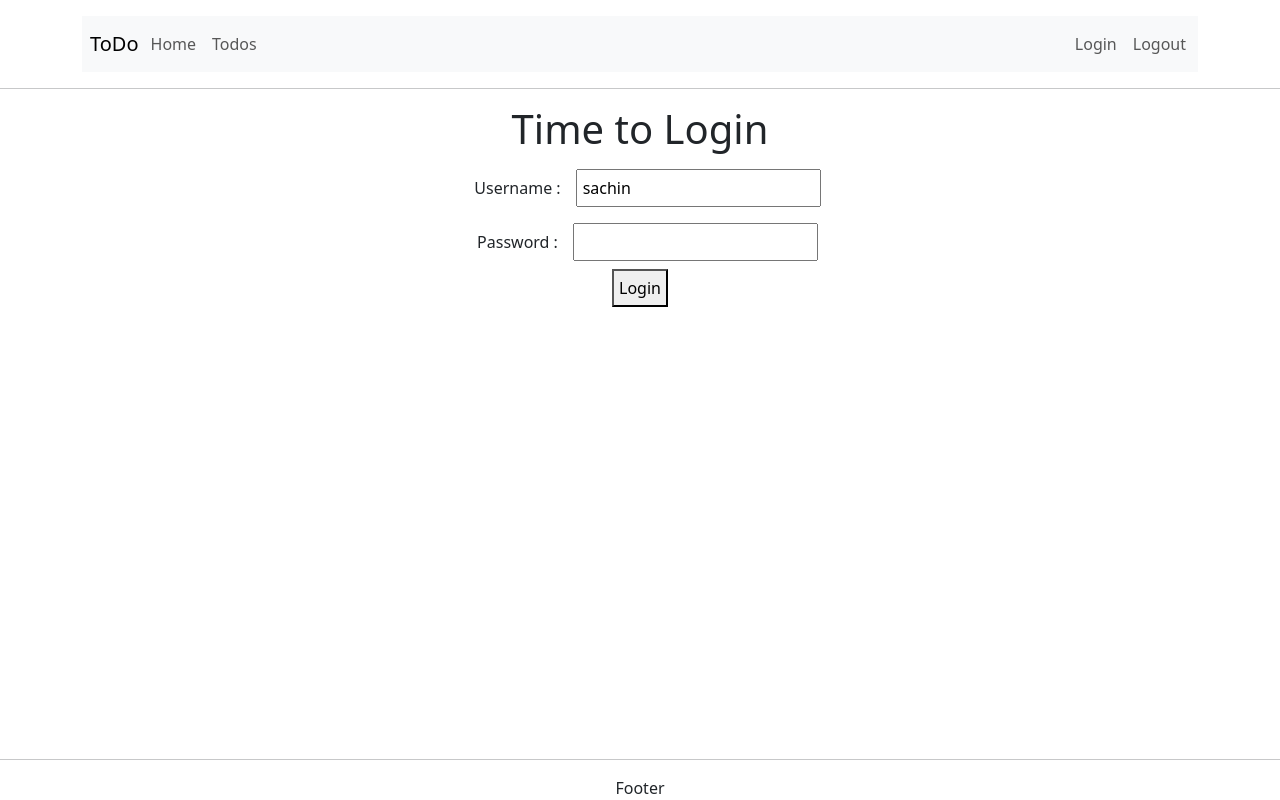
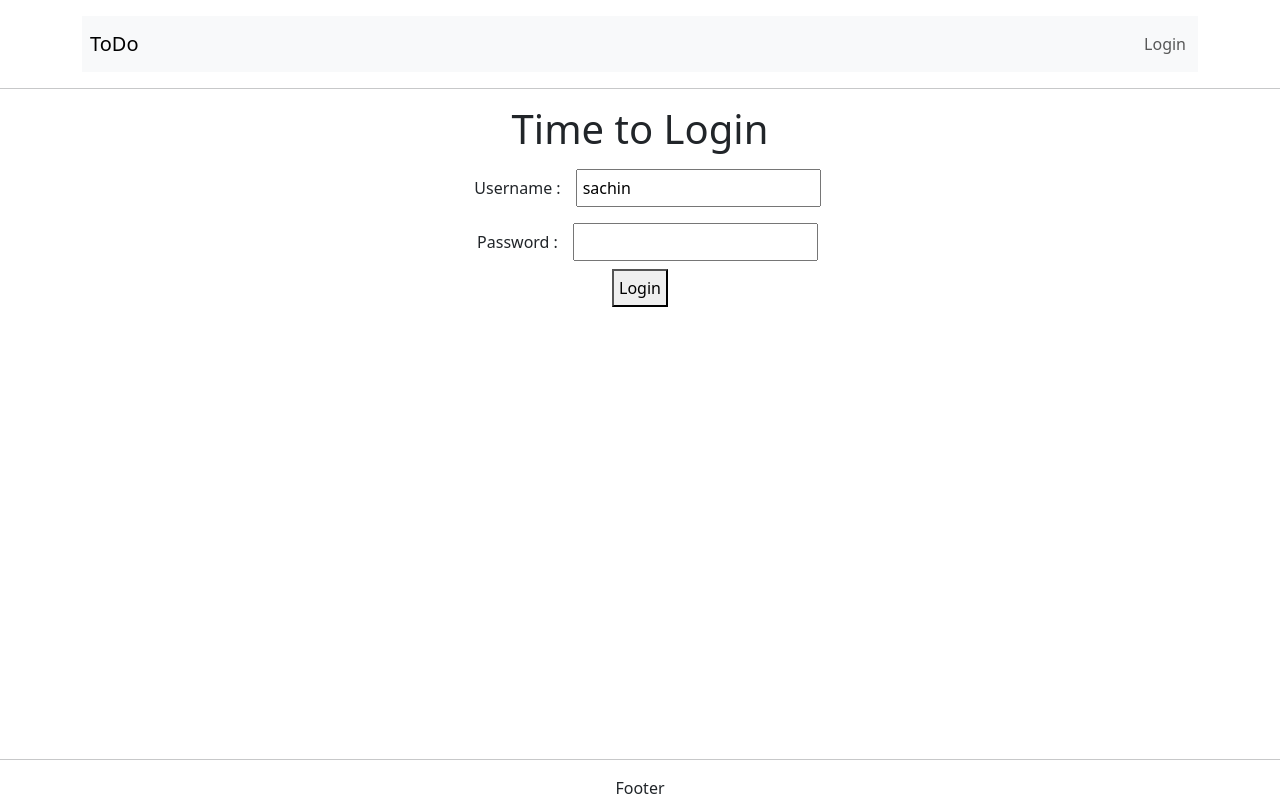
Before and after one commit to sachinseengh/Todo-App, a React (Create React App) app: page / in a window 1280 px wide. Built offline with nearby package versions, Linux system fonts and the light colour scheme.

Commit message:
createContext and use Context learned

```diff
--- a/src/Components/ToDoApp/HeaderComponent.jsx
+++ b/src/Components/ToDoApp/HeaderComponent.jsx
@@ -1,19 +1,27 @@
-export default function HeaderComponent(){
-    return(
+import { useContext } from 'react'
+import { useAuth } from './security/AuthContext'
+import { Link } from 'react-router-dom';
+
+export default function HeaderComponent() {
+
+    const authContext = useAuth();
+    const authenticated = authContext.isAuthenticated;
+
+
+    return (
         <>
             <div className="container my-3">
-        <nav class="navbar navbar-expand-md navbar-light bg-light mb-3 p-1">
-
-            <a class="navbar-brand m-1" href="/">ToDo</a>
-            <div class="collapse navbar-collapse">
-                <ul class="navbar-nav">
-                    <li class="nav-item"><a class="nav-link" href="/">Home</a></li>
-                    <li class="nav-item"><a class="nav-link" href="/todos">Todos</a></li>
+                <nav className="navbar navbar-expand-md navbar-light bg-light mb-3 p-1">
+                    <Link className="navbar-brand m-1" to="/">ToDo</Link>
+                    <div className="collapse navbar-collapse">
+                        <ul className="navbar-nav">
+                            {authenticated && <li className="nav-item"><Link className="nav-link" to="/">Home</Link></li>}
+                            {authenticated && <li className="nav-item"><Link className="nav-link" to="/todos">Todos</Link></li>}
                         </ul>
                     </div>
-            <ul class="navbar-nav">
-            <li class="nav-item"><a class="nav-link" href="/login">Login</a></li>
-                <li class="nav-item"><a class="nav-link" href="/logout">Logout</a></li>
+                    <ul className="navbar-nav">
+                        {!authenticated && <li className="nav-item"><Link className="nav-link" to="/login">Login</Link></li>}
+                        {authenticated && <li className="nav-item"><Link className="nav-link" to="/logout">Logout</Link></li>}
                     </ul>
                 </nav>
             </div>
--- a/src/Components/ToDoApp/LoginComponent.jsx
+++ b/src/Components/ToDoApp/LoginComponent.jsx
@@ -1,12 +1,18 @@
 import {BrowserRouter,Link,Route,Routes,useNavigate,useParams} from 'react-router-dom'
 import { useState } from 'react'
+import { useAuth } from './security/AuthContext';
 
 export default function LoginComponent(){
     const [username,setUsername] = useState("sachin");
     const [password,setPassword] = useState("");
 
-    const [success,setSuccess] = useState(false);
+
     const [error,setError] = useState(false);
+
+
+    const authContext = useAuth();
+
+
 
     function handleUsername(event){
         setUsername(event.target.value);
@@ -19,13 +25,13 @@ export default function LoginComponent(){
     function authenticate(){
     if(username === "sachin" && password === "singh"){
 
-            setSuccess(true);
             setError(false);
             navigate(`/welcome/${username}`);
+            authContext.setAuthenticated(true);
     }else{
+        setError(true);
 
-        setError(true);
-        setSuccess(false);
+        authContext.setAuthenticated(false);
     }
     }
 
@@ -35,7 +41,7 @@ export default function LoginComponent(){
             <div className="LoginComponent">
                 <div className="LoginForm">
                     <h1>Time to Login</h1>
-       {success &&   <div className="successMsg">SuccessFully Authenticated</div>}
+
        {error && <div className="errorMsg">Incorrect Credentials</div>}
                     <div className="username">
                         <label htmlFor="username">Username : </label>
--- a/src/Components/ToDoApp/LogoutComponent.jsx
+++ b/src/Components/ToDoApp/LogoutComponent.jsx
@@ -1,7 +1,15 @@
+import { useAuth } from "./security/AuthContext"
+
 export default function LogoutComponent(){
+
+    const authContext = useAuth();
+
     return(
         <>
         <h1>You are logged Out !</h1>
+        {
+            authContext.setAuthenticated(false)
+        }
         </>
     )
 }
--- /dev/null
+++ b/src/Components/ToDoApp/security/AuthContext.jsx
@@ -0,0 +1,23 @@
+import { createContext, useContext, useState } from "react";
+
+
+// 1.create a context
+export const AuthContext = createContext();
+
+export const useAuth = ()=>useContext(AuthContext);
+
+
+//2.share the created context with other component
+export default function AuthProvider({children}){
+
+
+    //3.put the state in context
+    const [number,setNumber] = useState(100);
+
+    const [isAuthenticated,setAuthenticated] = useState(false);
+    return(
+        <AuthContext.Provider value={{isAuthenticated,setAuthenticated}}>
+            {children}
+        </AuthContext.Provider>
+    )
+}
--- a/src/Components/ToDoApp/todo.jsx
+++ b/src/Components/ToDoApp/todo.jsx
@@ -1,6 +1,6 @@
 import { useState } from 'react'
 import './todo.css'
-import {BrowserRouter,Link,Route,Routes,useNavigate,useParams} from 'react-router-dom'
+import {BrowserRouter,Link,Route,Routes,useNavigate,useParams,Navigate} from 'react-router-dom'
 import ErrorComponent from './ErrorComponent';
 import FooterComponent from './FooterComponent';
 import HeaderComponent from './HeaderComponent';
@@ -8,23 +8,53 @@ import LoginComponent from './LoginComponent';
 import LogoutComponent from './LogoutComponent';
 import TodosComponent from './TodosComponent';
 import WelcomeComponent from './WelcomeComponent';
+import AuthProvider,{useAuth} from './security/AuthContext';
+
+
 
 export default function TODO(){
+
+
+function AuthenticateRoute({children}){
+    const authContext = useAuth()
+
+    if(authContext.isAuthenticated){
+    return children
+}else{
+    return(
+        <Navigate to="/" />
+    )
+}
+}
+
+
     return(
         <>
-    <HeaderComponent></HeaderComponent>
+   <AuthProvider>
    <BrowserRouter>
+   <HeaderComponent></HeaderComponent>
    <Routes>
     <Route path="/" element={<LoginComponent></LoginComponent>}></Route>
     <Route path="/login" element={<LoginComponent></LoginComponent>}></Route>
-    <Route path="/todos" element={<TodosComponent></TodosComponent>}></Route>
-    <Route path="/welcome/:username" element={<WelcomeComponent></WelcomeComponent>}></Route>
-    <Route path="/logout" element={<LogoutComponent></LogoutComponent>}></Route>
+    <Route path="/todos" element={
+        <AuthenticateRoute>
+        <TodosComponent></TodosComponent>
+        </AuthenticateRoute>}></Route>
+    <Route path="/welcome/:username" element={
+        <AuthenticateRoute>
+        <WelcomeComponent></WelcomeComponent>
+        </AuthenticateRoute>}></Route>
+    <Route path="/logout" element={
+         <AuthenticateRoute>
+        <LogoutComponent></LogoutComponent>
+        </AuthenticateRoute>}></Route>
     <Route path="*" element={<ErrorComponent></ErrorComponent>}></Route>
 
    </Routes>
+   <FooterComponent></FooterComponent>
    </BrowserRouter>
-   <FooterComponent></FooterComponent>
+
+   </AuthProvider>
    </>
 
     )
```
Lines whose indentation alone changed are shown as unchanged.
